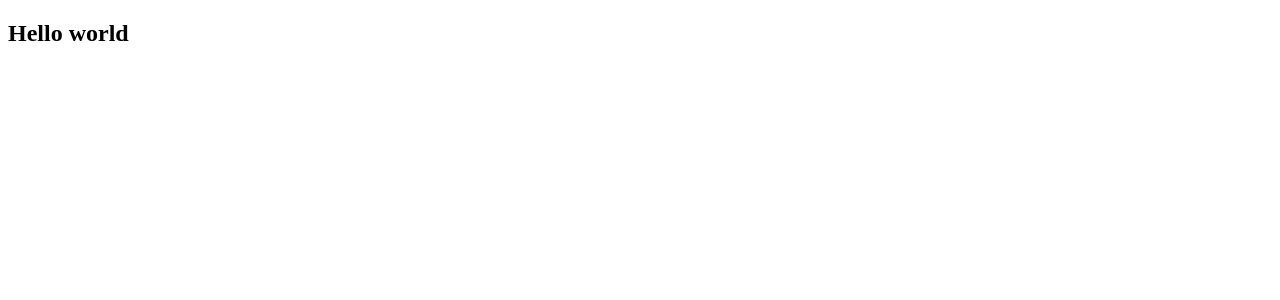
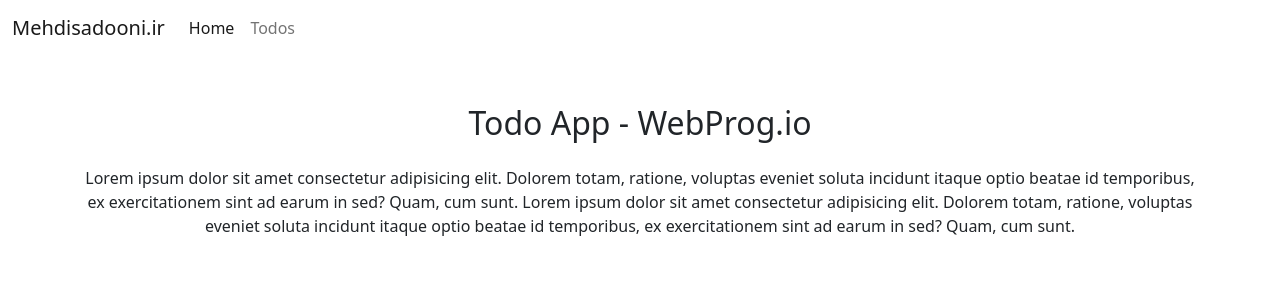
Before and after one commit to mehdisadooni/react-todo, a React (Create React App) app: page / in a window 1280 px wide. Shown: the top 300 px of the page. Built offline with nearby package versions, Linux system fonts and the light colour scheme.

Commit message:
header component & Hoe Home Page and routers

```diff
--- a/src/App.js
+++ b/src/App.js
@@ -1,10 +1,16 @@
+import {BrowserRouter, Routes, Route} from "react-router-dom"
+import Header from "./components/Header";
+import Home from "./pages/Home";
 
 function App() {
-  return (
-    <div >
-     <h2>Hello world</h2>
-    </div>
-  );
+    return (
+        <BrowserRouter>
+            <Header/>
+            <Routes>
+                <Route exact path='/' element={<Home/>}/>
+            </Routes>
+        </BrowserRouter>
+    );
 }
 
 export default App;
--- /dev/null
+++ b/src/components/Header.js
@@ -0,0 +1,30 @@
+import {NavLink} from "react-router-dom";
+
+const Header = () => {
+  return (
+      <nav className="navbar navbar-expand-lg bg-body-tertiary">
+        <div className="container-fluid">
+          <NavLink className="navbar-brand" to="/">Mehdisadooni.ir</NavLink>
+          <button className="navbar-toggler" type="button" data-bs-toggle="collapse"
+                  data-bs-target="#navbarSupportedContent" aria-controls="navbarSupportedContent"
+                  aria-expanded="false" aria-label="Toggle navigation">
+            <span className="navbar-toggler-icon"></span>
+          </button>
+          <div className="collapse navbar-collapse" id="navbarSupportedContent">
+            <ul className="navbar-nav me-auto mb-2 mb-lg-0">
+              <li className="nav-item">
+                <NavLink className="nav-link" activeclassname='active' to="/">Home</NavLink>
+              </li>
+              <li className="nav-item">
+                <NavLink className="nav-link" activeclassname='active' to="/todos">Todos</NavLink>
+              </li>
+
+            </ul>
+          </div>
+        </div>
+      </nav>
+  )
+}
+
+
+export default Header
--- /dev/null
+++ b/src/pages/Home.js
@@ -0,0 +1,21 @@
+const Home = () => {
+    return (
+        <div className="container mt-5">
+            <div className="row text-center">
+                <div className="col-md-12">
+                    <h2>Todo App - WebProg.io</h2>
+                    <p className="mt-4">
+                        Lorem ipsum dolor sit amet consectetur adipisicing elit. Dolorem
+                        totam, ratione, voluptas eveniet soluta incidunt itaque optio beatae
+                        id temporibus, ex exercitationem sint ad earum in sed? Quam, cum sunt.
+                        Lorem ipsum dolor sit amet consectetur adipisicing elit. Dolorem
+                        totam, ratione, voluptas eveniet soluta incidunt itaque optio beatae
+                        id temporibus, ex exercitationem sint ad earum in sed? Quam, cum sunt.
+                    </p>
+                </div>
+            </div>
+        </div>
+    )
+}
+
+export default Home
```
Also changed, not shown: src/index.js (+4 -3 lines).
